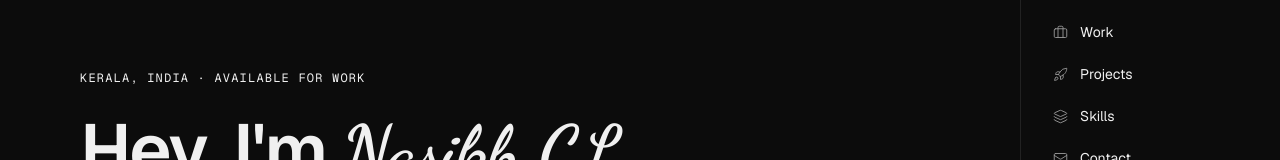
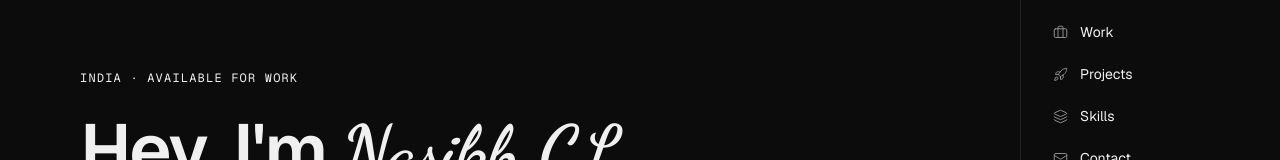
Before and after one commit to NasikhCL/personal-portfolio-website, a Next.js app: page / in a window 1280 px wide. Shown: the part 143-303 px from the top of the page. Built offline with nearby package versions, Linux system fonts and the light colour scheme.

Commit message:
minor change in location

```diff
--- a/data/portfolio.ts
+++ b/data/portfolio.ts
@@ -9,7 +9,7 @@ export const profile = {
   linkedin: "https://linkedin.com/in/nasikh-cl",
   github: "https://github.com/nasikhCL",
   buymeacoffee: "https://buymeacoffee.com/nasikhcl",
-  location: "Kerala, India",
+  location: "India",
   phone: "+91-9539107700",
 };
 
```
